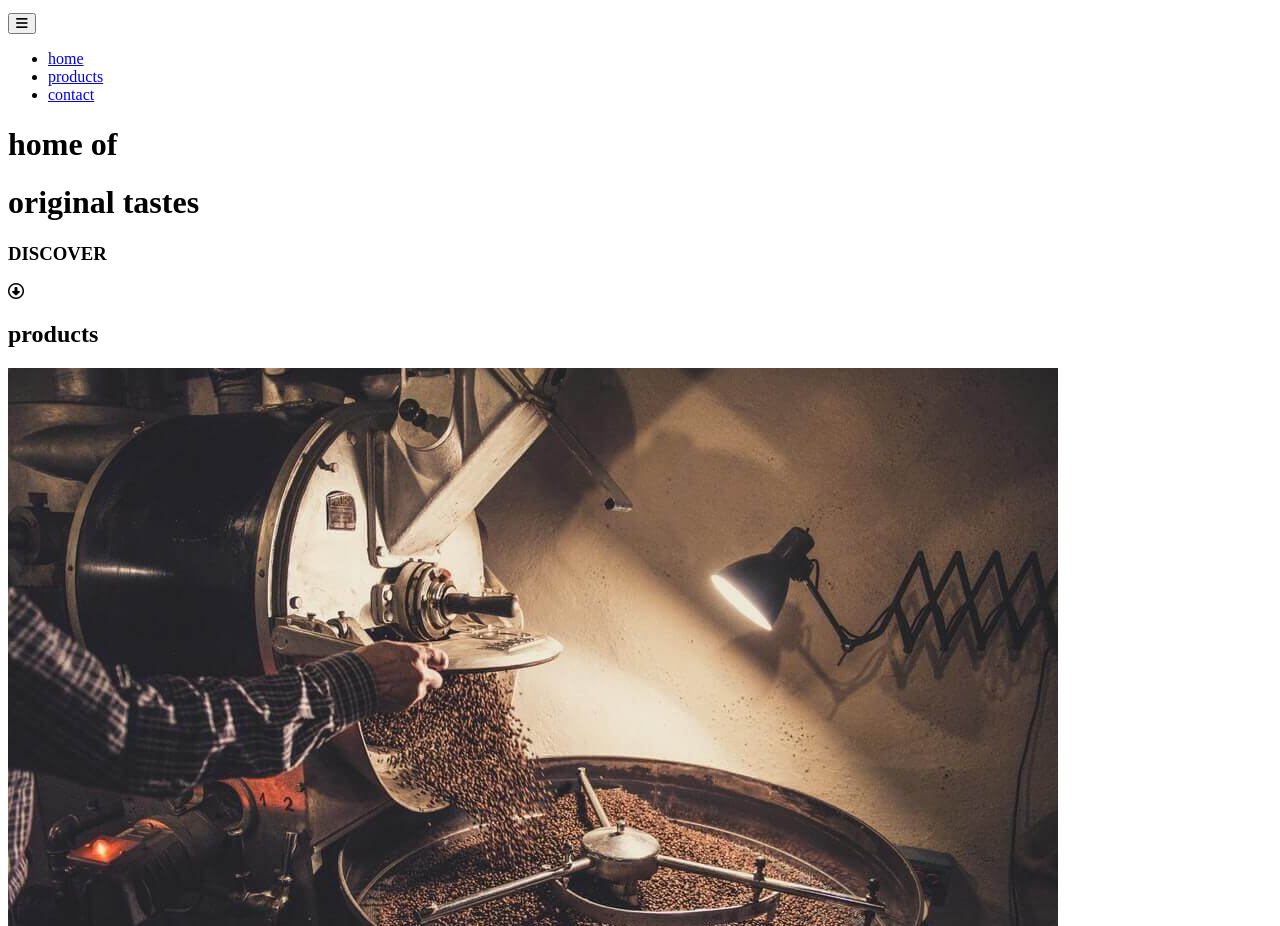
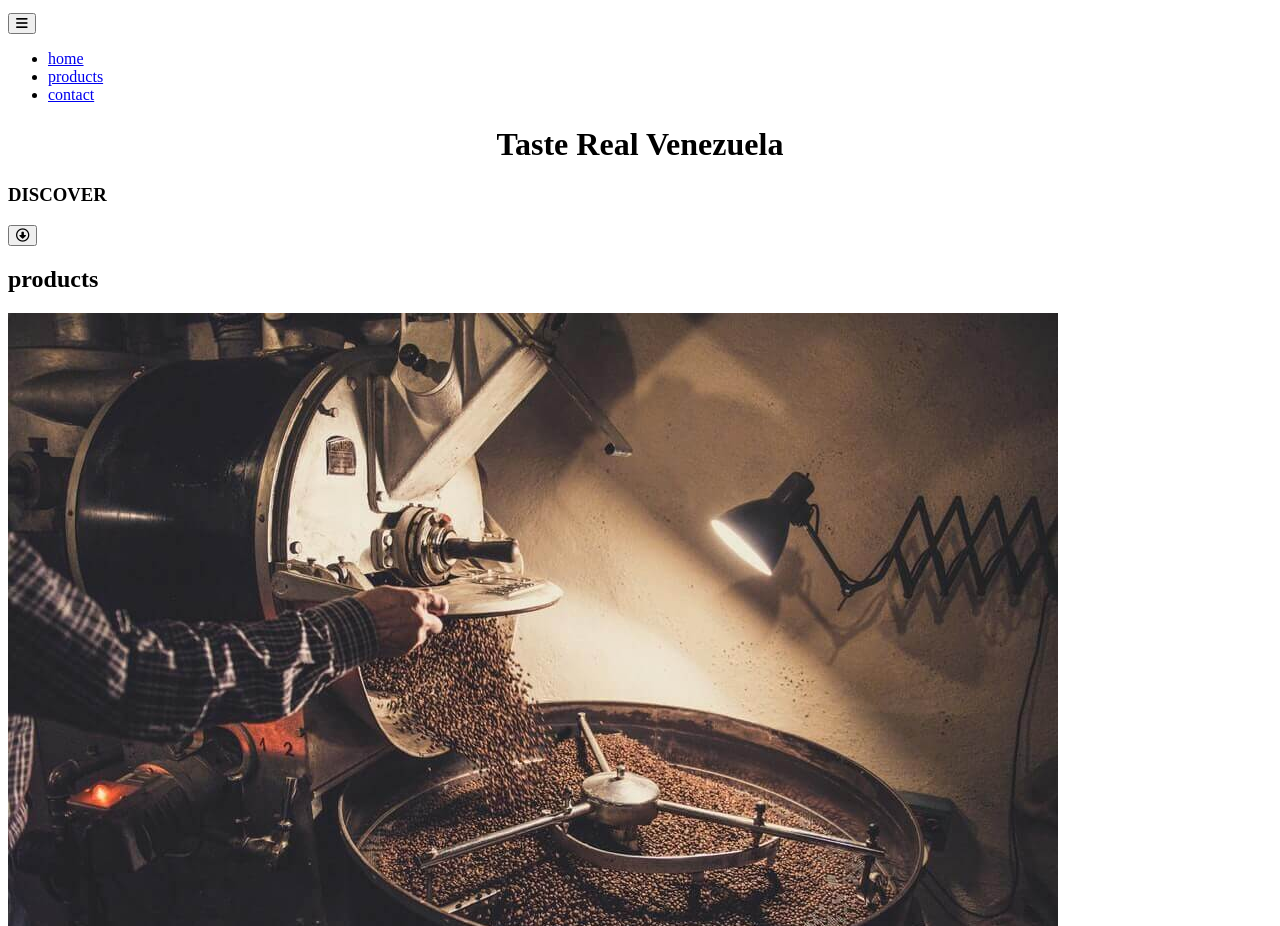
Before and after one commit to Geometric7/project-coffehouse, a website with bundled scripts: page src/index.html in a window 1280 px wide. Shown: the part 1463-2389 px from the top of the page. Built offline with nearby package versions, Linux system fonts and the light colour scheme; files whose address does not match are found by name.

Commit message:
Add random Header + clickable arrow

```diff
--- a/src/index.html
+++ b/src/index.html
@@ -6,9 +6,7 @@
   <title>Coffe Shop</title>
   <link rel="preconnect" href="https://fonts.googleapis.com">
   <link rel="preconnect" href="https://fonts.gstatic.com" crossorigin>
-  <link
-    href="https://fonts.googleapis.com/css2?family=Source+Sans+Pro:ital,wght@0,400;0,600;0,700;0,900;1,600&display=swap"
-    rel="stylesheet">
+  <link href="https://fonts.googleapis.com/css2?family=Source+Sans+Pro:ital,wght@0,400;0,600;0,700;0,900;1,600&display=swap" rel="stylesheet">
   <script src="https://kit.fontawesome.com/7b7f968a13.js" crossorigin="anonymous"></script>
   <link rel="stylesheet" href="css/style.min.css">
 </head>
@@ -31,21 +29,26 @@
           <li><a href="#contact">contact</a></li>
         </ul>
       </div>
-      <div class="main-text">
-        <h1 class="skill-left">home of</h1>
-        <h1 class="skill-right">original tastes</h1>
-        <p class="line"></p>
-      </div>
+      <h1 class="main-text" id="randomHeader"></h1>
+      <!--<h1 class="skill-left">home of</h1>
+        <h1 class="skill-right">original tastes</h1>-->
+<div id='bottomLine'>
 
-      <div class="bottom-text">
-        <h3>DISCOVER</h3>
-        <i class="far fa-arrow-alt-circle-down"></i>
-      </div>
+    </div>
+    </div>
+    <div class="bottom-text">
+      <h3>DISCOVER</h3>
+      <a href="#products">
+        <button type="button" class="btn1">
+          <i class="far fa-arrow-alt-circle-down"></i>
+        </button>
+      </a>
+    </div>
     </div>
   </header>
 
   <article class="article-product home-wrapper active" id="article-product">
-    <div class="title">
+    <div class="title" id="products">
       <h2>products</h2>
     </div>
     <script id="template-products-widget" type="text/x-handlebars-template">
@@ -93,7 +96,7 @@
 
   <article class="article-contact" id="article-contact">
     <div class="contact-widget">
-      <div class="title about">
+      <div class="title about" id="formula">
         <h2>contact us</h2>
       </div>
       <form class="form" action="mailto:example@outmail.com" method="post" enctype="text/plain">
--- a/src/js/app.js
+++ b/src/js/app.js
@@ -1,7 +1,17 @@
 import Product from './Product.js';
 import { article, classNames, select, settings } from './settings.js';
 
+
 const app = {
+
+  init:function newHeader() {
+    let headers = ['Home of Original Tastes', 'Real Venezuela, Real Coffee', 'Taste Real Venezuela'];
+    let randomHeader = Math.floor(Math.random() * headers.length);
+    document.getElementById('randomHeader').innerHTML = headers[randomHeader];
+    document.getElementById('randomHeader').style.textAlign = "center";
+    //document.getElementById('randomHeader').innerHTML = '<p class="line"></p>';
+    //document.getElementById('randomHeader').innerHTML
+  }(),
 
   initPages: function () {
 
@@ -29,6 +39,8 @@ const app = {
           articleProduct.classList.add(classNames.pages.active);
         } if (href == '#contact') {
           articleContact.classList.add(classNames.pages.active);
+          //link.setAttribute('href',"#formula" );
+          //document.getElementById("mylink").innerHTML = "facebook";
         }
       });
 
@@ -80,5 +92,5 @@ const app = {
     thisApp.initHamburger();
   },
 };
-
+//()();
 app.init();
--- a/src/sass/partials/__global.scss
+++ b/src/sass/partials/__global.scss
@@ -8,3 +8,7 @@ body {
   overflow-x: hidden;
   box-sizing: border-box;
 }
+
+html {
+      scroll-behavior: smooth;
+}
--- a/src/sass/partials/__header.scss
+++ b/src/sass/partials/__header.scss
@@ -94,7 +94,7 @@ header {
   display: flex;
   flex-direction: column;
   justify-content: center;
-  align-items: center;
+  //align-items: center;
 
   h1 {
     z-index: 2;
@@ -134,3 +134,11 @@ header {
 .header {
   text-transform: uppercase;
 }
+
+.btn1 {
+  background-color: Transparent;
+  background-repeat: no-repeat;
+  border: none;
+  cursor: pointer;
+  color: white;
+}
```
Also changed, not shown: src/js/Home.js (line endings or trailing spaces).
